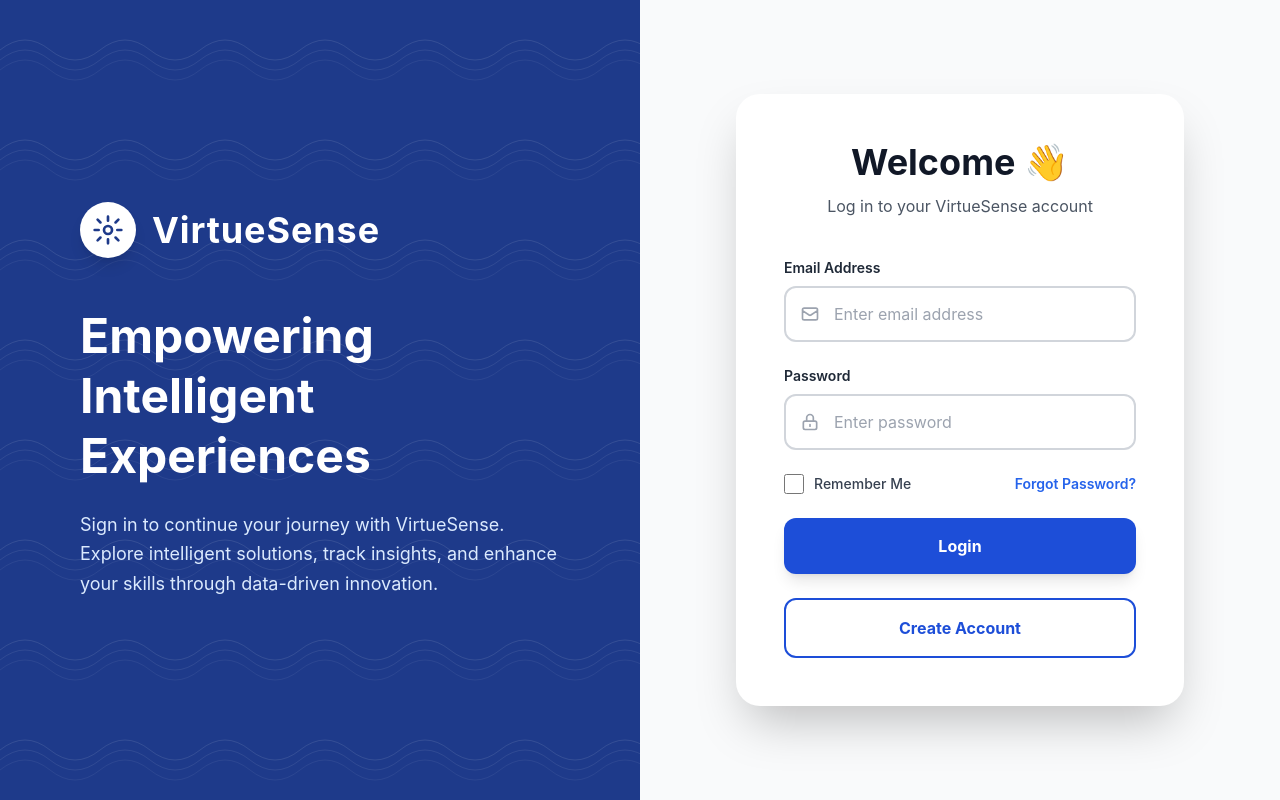
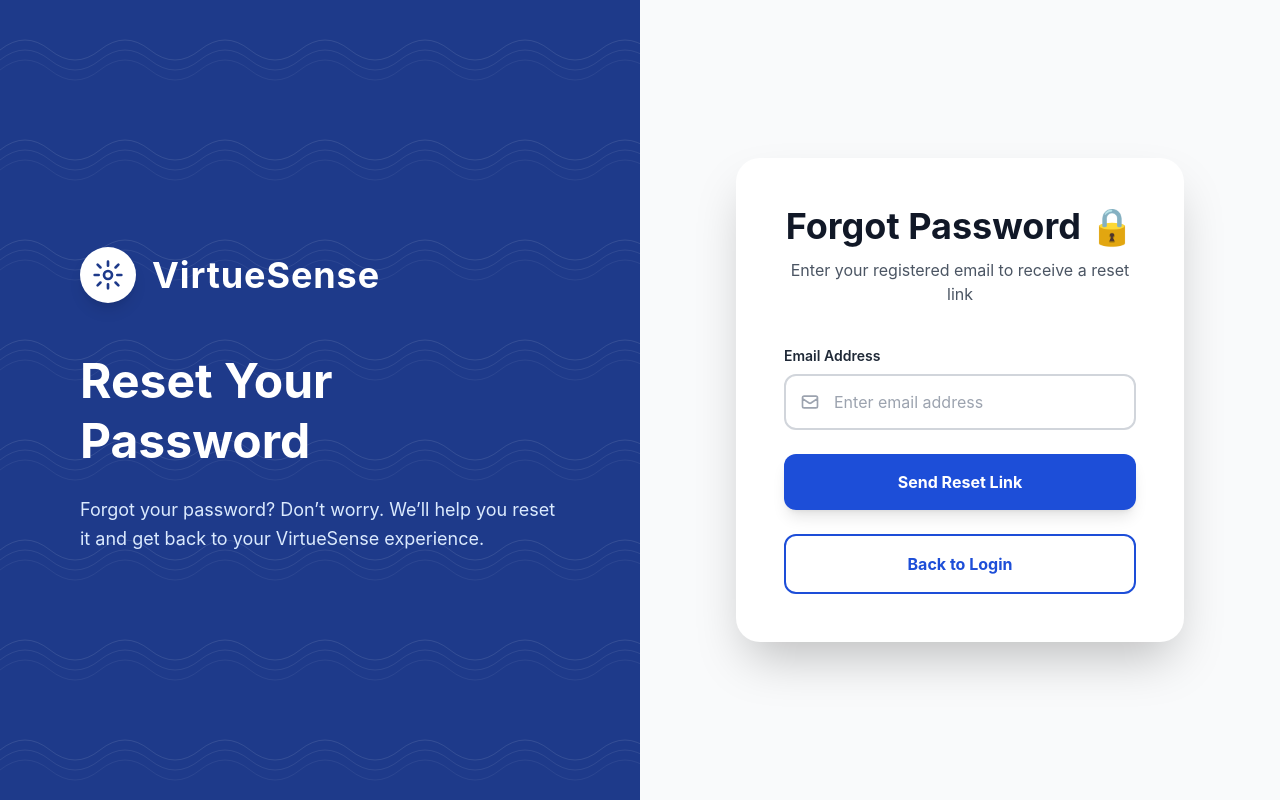
Before and after one commit to PaperKidz/IntervueSense, a React (Vite) app in the folder Frontend/: page /forgot-password in a window 1280 px wide. Before the commit this address led to /login. Built offline with nearby package versions, Linux system fonts and the light colour scheme; no server answers.

Commit message:
added forgot-password page

```diff
--- a/Frontend/src/App.jsx
+++ b/Frontend/src/App.jsx
@@ -1,9 +1,10 @@
-import { Routes, Route, Navigate } from 'react-router-dom'
-import Login from './components/Auth/Login'
-import Signup from './components/Auth/Signup'
-import Home from './components/pages/Home'
-import Dashboard from './components/pages/dashboard'
-import ProtectedRoute from './components/ProtectedRoute'
+import { Routes, Route, Navigate } from 'react-router-dom';
+import Login from './components/Auth/Login';
+import Signup from './components/Auth/Signup';
+import ForgotPassword from './components/Auth/ForgotPassword';  // ✅ Import this
+import Home from './components/pages/Home';
+import Dashboard from './components/pages/Dashboard';
+import ProtectedRoute from './components/ProtectedRoute';
 
 function App() {
   return (
@@ -11,8 +12,9 @@
       {/* Public Routes */}
       <Route path="/login" element={<Login />} />
       <Route path="/signup" element={<Signup />} />
+      <Route path="/forgot-password" element={<ForgotPassword />} />  {/* ✅ New Route */}
 
-      {/* Protected Routes - Require Authentication */}
+      {/* Protected Routes */}
       <Route
         path="/"
         element={
@@ -31,10 +33,10 @@
         }
       />
 
-      {/* 404 - Not Found */}
+      {/* 404 - Redirect all unknown routes to login */}
       <Route path="*" element={<Navigate to="/login" replace />} />
     </Routes>
-  )
+  );
 }
 
-export default App
+export default App;
--- /dev/null
+++ b/Frontend/src/components/Auth/ForgotPassword.jsx
@@ -0,0 +1,174 @@
+// src/components/Auth/ForgotPassword.jsx
+
+import { useState } from "react";
+import { useNavigate } from "react-router-dom";
+import authService from "../../services/auth.service";
+
+export default function ForgotPassword() {
+  const [email, setEmail] = useState("");
+  const [message, setMessage] = useState("");
+  const [error, setError] = useState("");
+  const [loading, setLoading] = useState(false);
+  const navigate = useNavigate();
+
+  const handleSubmit = async (e) => {
+    e.preventDefault();
+    setError("");
+    setMessage("");
+
+    if (!email) {
+      setError("Please enter your email address");
+      return;
+    }
+
+    const emailRegex = /^[^\\s@]+@[^\\s@]+\\.[^\\s@]+$/;
+    if (!emailRegex.test(email)) {
+      setError("Please enter a valid email address");
+      return;
+    }
+
+    setLoading(true);
+    try {
+      const response = await authService.forgotPassword(email);
+
+      if (response.success) {
+        setMessage("Password reset link sent! Please check your inbox.");
+      } else {
+        setError(response.message || "Failed to send reset link. Please try again.");
+      }
+    } catch (err) {
+      setError("An error occurred. Please try again.");
+    } finally {
+      setLoading(false);
+    }
+  };
+
+  return (
+    <div className="flex min-h-screen bg-white">
+      {/* Left Panel - Branding */}
+      <div className="hidden lg:flex lg:w-1/2 bg-blue-900 relative overflow-hidden">
+        {/* Wavy Background */}
+        <div className="absolute inset-0 opacity-20">
+          <svg className="w-full h-full" xmlns="http://www.w3.org/2000/svg">
+            <defs>
+              <pattern id="wave" x="0" y="0" width="100" height="100" patternUnits="userSpaceOnUse">
+                <path d="M0 50 Q 25 30, 50 50 T 100 50" stroke="white" strokeWidth="1" fill="none" opacity="0.5"/>
+                <path d="M0 60 Q 25 40, 50 60 T 100 60" stroke="white" strokeWidth="1" fill="none" opacity="0.4"/>
+                <path d="M0 70 Q 25 50, 50 70 T 100 70" stroke="white" strokeWidth="1" fill="none" opacity="0.3"/>
+              </pattern>
+            </defs>
+            <rect width="100%" height="100%" fill="url(#wave)"/>
+          </svg>
+        </div>
+
+        {/* Brand Content */}
+        <div className="relative z-10 flex flex-col justify-center px-20 w-full">
+          <div className="flex items-center gap-4 mb-12">
+            <div className="w-14 h-14 rounded-full bg-white flex items-center justify-center shadow-lg">
+              <svg className="w-8 h-8 text-blue-900" fill="none" stroke="currentColor" viewBox="0 0 24 24">
+                <circle cx="12" cy="12" r="3" strokeWidth="2"/>
+                <path strokeLinecap="round" strokeLinejoin="round" strokeWidth="2"
+                      d="M12 2v3m0 14v3M4.22 4.22l2.12 2.12m11.32 11.32l2.12 2.12M2 12h3m14 0h3M4.22 19.78l2.12-2.12m11.32-11.32l2.12-2.12"/>
+              </svg>
+            </div>
+            <h1 className="text-4xl font-bold text-white tracking-wide" style={{fontFamily: 'Inter, system-ui, sans-serif'}}>
+              VirtueSense
+            </h1>
+          </div>
+
+          <h2 className="text-5xl font-bold text-white mb-6 leading-tight" style={{fontFamily: 'Inter, system-ui, sans-serif'}}>
+            Reset Your Password
+          </h2>
+
+          <p className="text-lg text-blue-100 leading-relaxed max-w-lg" style={{fontFamily: 'Inter, system-ui, sans-serif'}}>
+            Forgot your password? Don’t worry. We’ll help you reset it and get back to your VirtueSense experience.
+          </p>
+        </div>
+      </div>
+
+      {/* Right Panel - Forgot Password Form */}
+      <div className="flex-1 flex items-center justify-center px-8 py-12 bg-gray-50">
+        <div className="w-full max-w-md bg-white rounded-3xl shadow-2xl p-12">
+          <div className="text-center mb-10">
+            <h2 className="text-4xl font-bold text-gray-900 mb-3" style={{fontFamily: 'Inter, system-ui, sans-serif'}}>
+              Forgot Password 🔒
+            </h2>
+            <p className="text-gray-600 text-base" style={{fontFamily: 'Inter, system-ui, sans-serif'}}>
+              Enter your registered email to receive a reset link
+            </p>
+          </div>
+
+          <div className="space-y-6">
+            {/* Email Field */}
+            <div>
+              <label className="block text-sm font-semibold text-gray-800 mb-2" style={{fontFamily: 'Inter, system-ui, sans-serif'}}>
+                Email Address
+              </label>
+              <div className="relative">
+                <span className="absolute inset-y-0 left-0 flex items-center pl-4 text-gray-400">
+                  <svg className="w-5 h-5" fill="none" stroke="currentColor" viewBox="0 0 24 24">
+                    <path strokeLinecap="round" strokeLinejoin="round" strokeWidth={2}
+                          d="M3 8l7.89 5.26a2 2 0 002.22 0L21 8M5 19h14a2 2 0 002-2V7a2 2 0 00-2-2H5a2 2 0 00-2 2v10a2 2 0 002 2z"/>
+                  </svg>
+                </span>
+                <input
+                  type="email"
+                  value={email}
+                  onChange={(e) => setEmail(e.target.value)}
+                  placeholder="Enter email address"
+                  disabled={loading}
+                  className="w-full pl-12 pr-4 py-3.5 bg-white border-2 border-gray-300 rounded-xl text-gray-900 placeholder-gray-400 focus:outline-none focus:border-blue-600 focus:ring-4 focus:ring-blue-100 transition-all disabled:opacity-50 disabled:cursor-not-allowed"
+                  style={{fontFamily: 'Inter, system-ui, sans-serif'}}
+                />
+              </div>
+            </div>
+
+            {/* Success / Error Message */}
+            {message && (
+              <div className="bg-green-50 border border-green-200 text-green-700 px-4 py-3 rounded-xl text-sm text-center"
+                   style={{fontFamily: 'Inter, system-ui, sans-serif'}}>
+                {message}
+              </div>
+            )}
+            {error && (
+              <div className="bg-red-50 border border-red-200 text-red-700 px-4 py-3 rounded-xl text-sm text-center"
+                   style={{fontFamily: 'Inter, system-ui, sans-serif'}}>
+                {error}
+              </div>
+            )}
+
+            {/* Submit Button */}
+            <button
+              onClick={handleSubmit}
+              disabled={loading}
+              className="w-full bg-blue-700 hover:bg-blue-800 text-white font-bold py-4 rounded-xl transition-all duration-200 shadow-lg hover:shadow-xl transform hover:-translate-y-0.5 disabled:opacity-50 disabled:cursor-not-allowed flex items-center justify-center"
+              style={{fontFamily: 'Inter, system-ui, sans-serif'}}
+            >
+              {loading ? (
+                <>
+                  <svg className="animate-spin -ml-1 mr-3 h-5 w-5 text-white" xmlns="http://www.w3.org/2000/svg" fill="none" viewBox="0 0 24 24">
+                    <circle className="opacity-25" cx="12" cy="12" r="10" stroke="currentColor" strokeWidth="4"></circle>
+                    <path className="opacity-75" fill="currentColor"
+                          d="M4 12a8 8 0 018-8V0C5.373 0 0 5.373 0 12h4zm2 5.291A7.962 7.962 0 014 12H0c0 3.042 1.135 5.824 3 7.938l3-2.647z"></path>
+                  </svg>
+                  Sending...
+                </>
+              ) : (
+                "Send Reset Link"
+              )}
+            </button>
+
+            {/* Back to Login */}
+            <button
+              onClick={() => navigate("/login")}
+              className="w-full bg-white border-2 border-blue-700 text-blue-700 hover:bg-blue-50 font-bold py-4 rounded-xl transition-all duration-200"
+              style={{fontFamily: 'Inter, system-ui, sans-serif'}}
+            >
+              Back to Login
+            </button>
+          </div>
+        </div>
+      </div>
+    </div>
+  );
+}
```
